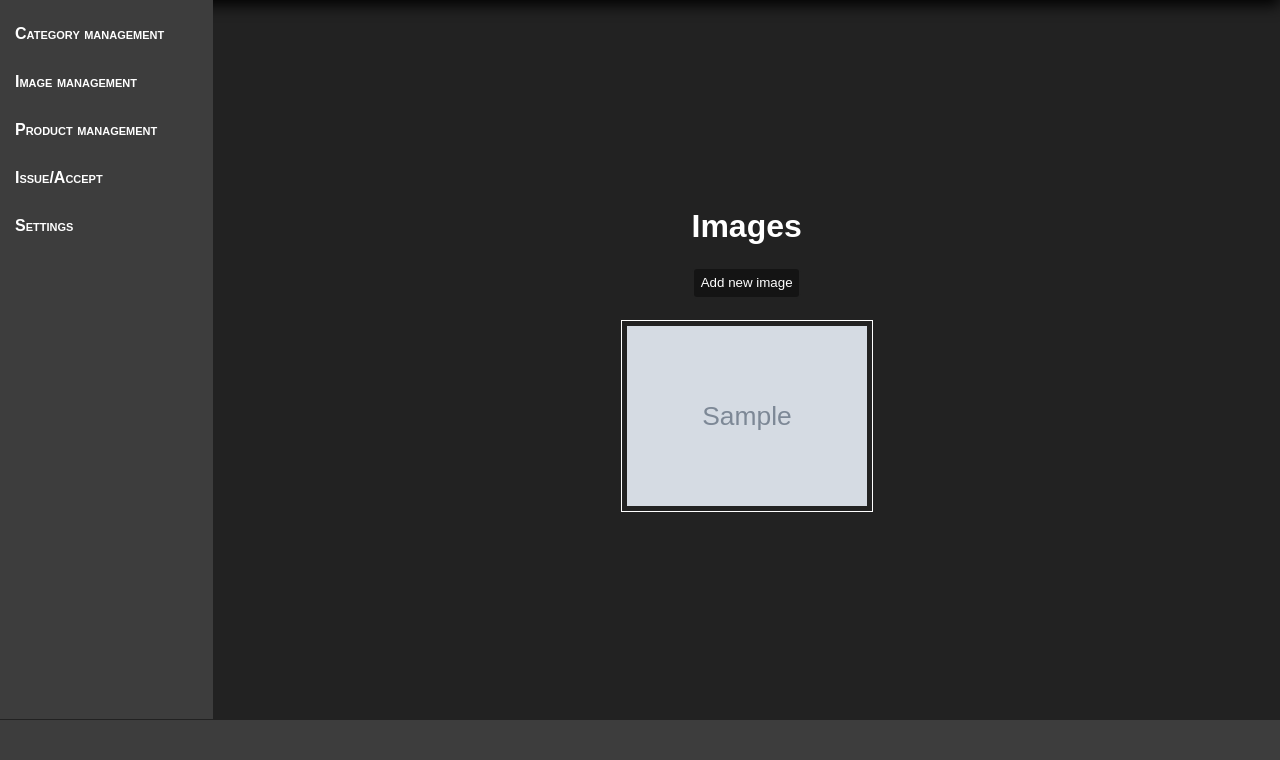
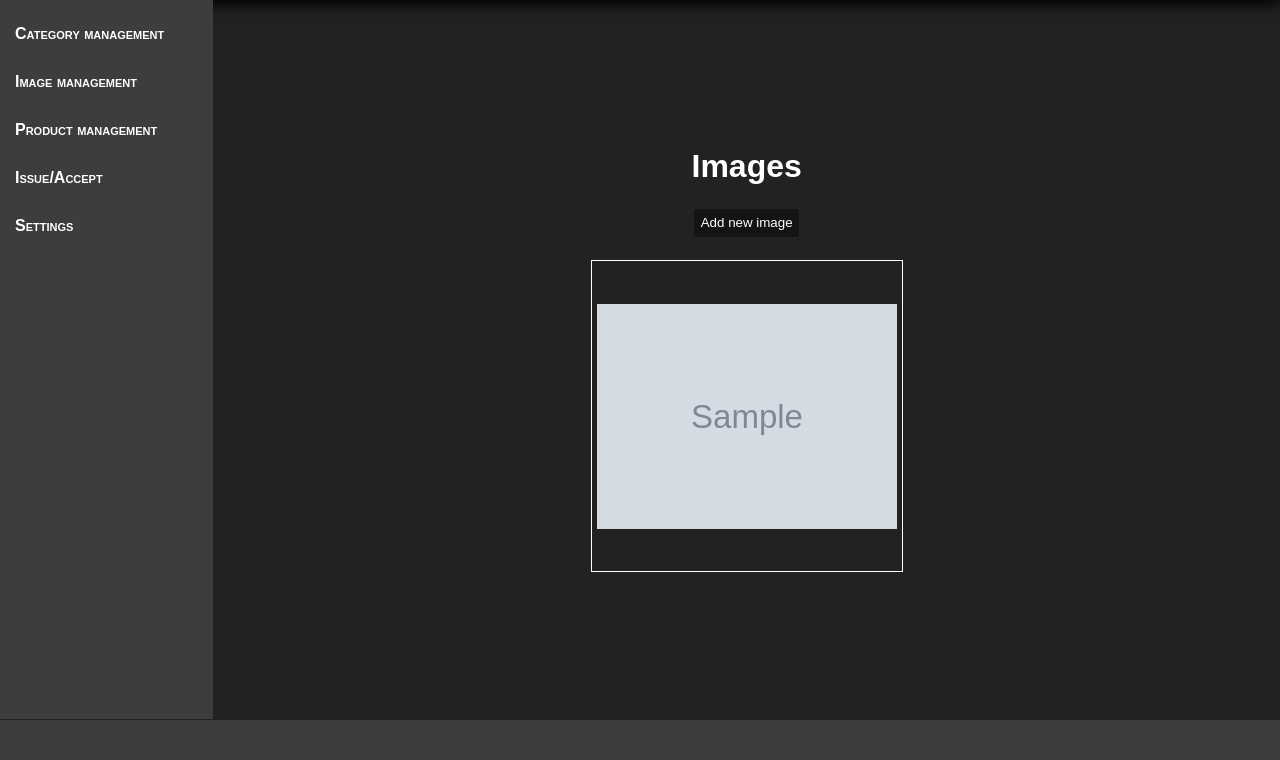
Before and after one commit to wilmhit/easyWarehouse, a Django app: template easywarehouse/templates/employee/images/list.html in a window 1280 px wide. Shown: the part 40-800 px from the top of the page. Run offline with Django 3.2, Linux system fonts and the light colour scheme; the template is opened without the code that fills it: most values are stand-ins (such as "Sample title", 1, 10 or a date in 2020); grey boxes marked "Sample" are stand-in pictures.

Commit message:
Image size fix

```diff
--- a/easywarehouse/static/images.css
+++ b/easywarehouse/static/images.css
@@ -1,6 +1,7 @@
 img{
-    max-height: 50vh;
-    max-width: 80vh;
+    max-height: 500px;
+    max-width: 500px;
+    object-fit: contain;
 }
 
 ul{
@@ -20,5 +21,6 @@ ul li img{
     margin: 5px;
     display: flex;
     justify-content: center;
-    max-width: 30vh;
+    width: 300px;
+    height: 300px;
 }
--- a/easywarehouse/templates/employee/images/list.html
+++ b/easywarehouse/templates/employee/images/list.html
@@ -2,7 +2,7 @@
 {% load static %}
 
 {% block content %}
-<link rel="stylesheet" type="text/css" href="{% static 'list.css' %}" xmlns="http://www.w3.org/1999/html">
+    <link rel="stylesheet" type="text/css" href="{% static 'list.css' %}">
     <link rel="stylesheet" type="text/css" href="{% static 'images.css' %}">
 
     <h1>Images</h1>
```
